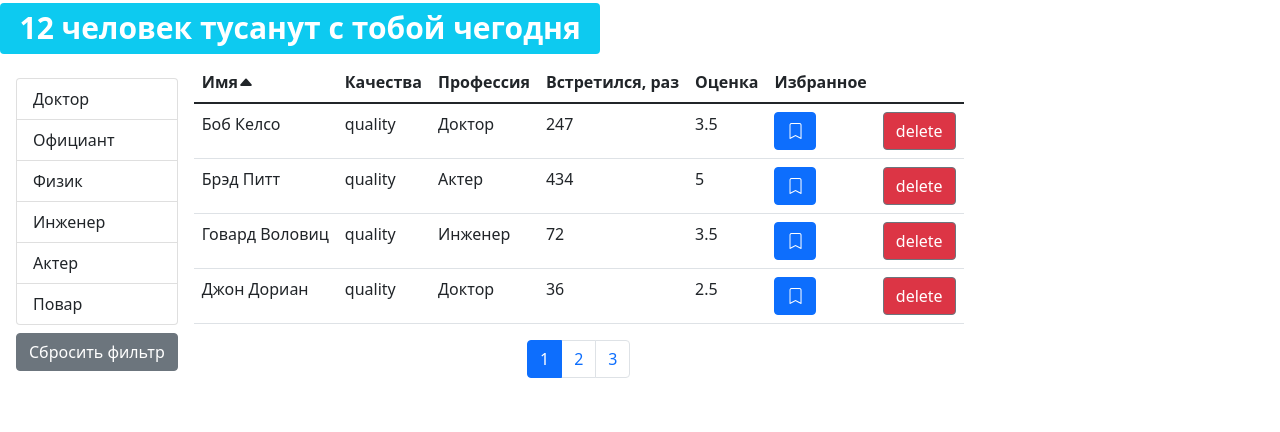
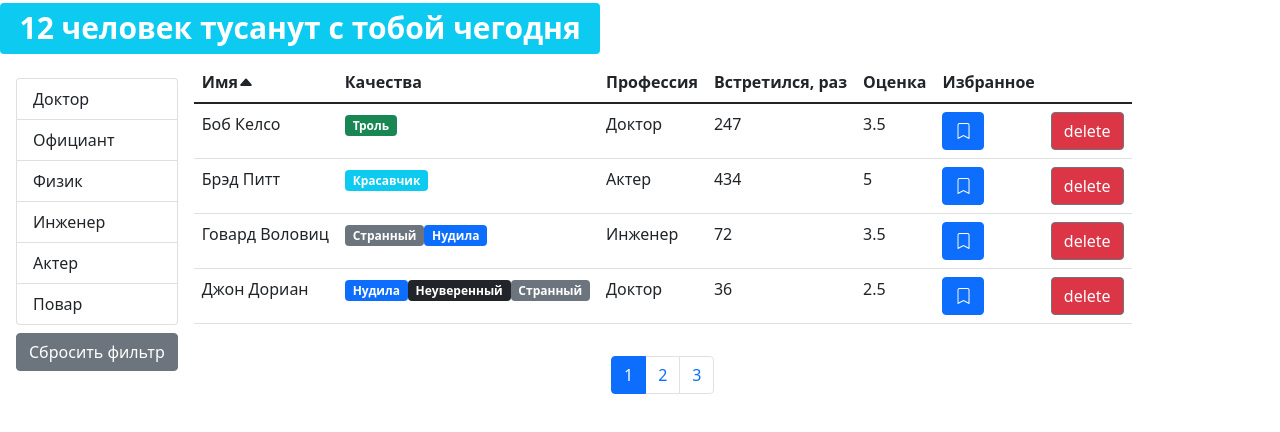
Before and after one commit to ildar-fl/lesson18, a React (Create React App) app in the folder fast-company/: page / in a window 1280 px wide. Shown: the top 432 px of the page. Built offline with nearby package versions, Linux system fonts and the light colour scheme.

Commit message:
feat: complete lesson

```diff
--- a/fast-company/src/App.jsx
+++ b/fast-company/src/App.jsx
@@ -1,36 +1,8 @@
-import React, { useState, useEffect } from "react";
+import React from "react";
 import Users from "./components/users";
-import api from "./api";
 
 const App = () => {
-    const [users, setUsers] = useState(null);
-
-    useEffect(() => {
-        api.users.fetchAll().then((data) => setUsers(data));
-    }, []);
-
-    const handleDelete = (userId) => {
-        setUsers((prev) => prev.filter(({ _id }) => userId !== _id));
-    };
-
-    const handleToggleFavorite = (userId) => {
-        const userIndex = users.findIndex(({ _id }) => _id === userId);
-        const { favorite } = users[userIndex];
-
-        const newUsers = [...users];
-        newUsers[userIndex].favorite = !favorite;
-        setUsers(newUsers);
-    };
-
-    return (
-        users && (
-            <Users
-                users={users}
-                onDelete={handleDelete}
-                onToggleFavorite={handleToggleFavorite}
-            />
-        )
-    );
+    return <Users />;
 };
 
 export default App;
--- /dev/null
+++ b/fast-company/src/components/table.jsx
@@ -0,0 +1,31 @@
+import React from "react";
+import PropTypes from "prop-types";
+import TableHeader from "./tableHeader";
+import TableBody from "./tableBody";
+
+const Table = ({ selectedSort, data, columns, onSort, children }) => {
+    return (
+        <table className="table">
+            {children || (
+                <React.Fragment>
+                    <TableHeader
+                        onSort={onSort}
+                        selectedSort={selectedSort}
+                        columns={columns}
+                    />
+                    <TableBody data={data} columns={columns} />
+                </React.Fragment>
+            )}
+        </table>
+    );
+};
+
+Table.propTypes = {
+    selectedSort: PropTypes.object,
+    data: PropTypes.array.isRequired,
+    columns: PropTypes.array,
+    onSort: PropTypes.func,
+    children: PropTypes.array
+};
+
+export default Table;
--- a/fast-company/src/components/users.jsx
+++ b/fast-company/src/components/users.jsx
@@ -10,22 +10,30 @@ import api from "../api";
 
 const pageSize = 4;
 
-const Users = ({ users: allUsers, ...rest }) => {
+const Users = () => {
     const [currentPage, setCurrentPage] = useState(1);
     const [selectedProf, setSelectedProf] = useState();
     const [professions, setProfessions] = useState();
     const [sortBy, setSortBy] = useState({ path: "name", order: "asc" });
-
-    const filteredUsers = selectedProf
-        ? allUsers.filter(({ profession: { _id } }) => selectedProf._id === _id)
-        : allUsers;
-    const countUses = filteredUsers.length;
-    const sortedUsers = _.orderBy(filteredUsers, [sortBy.path], [sortBy.order]);
-    const userCrop = paginate(sortedUsers, currentPage, pageSize);
+    const [users, setUsers] = useState(null);
 
     useEffect(() => {
+        api.users.fetchAll().then((data) => setUsers(data));
         api.professions.fetchAll().then((data) => setProfessions(data));
     }, []);
+
+    const handleDelete = (userId) => {
+        setUsers((prev) => prev.filter(({ _id }) => userId !== _id));
+    };
+
+    const handleToggleFavorite = (userId) => {
+        const userIndex = users.findIndex(({ _id }) => _id === userId);
+        const { favorite } = users[userIndex];
+
+        const newUsers = [...users];
+        newUsers[userIndex].favorite = !favorite;
+        setUsers(newUsers);
+    };
 
     const clearFilter = () => {
         setSelectedProf(null);
@@ -35,6 +43,17 @@ const Users = ({ users: allUsers, ...rest }) => {
         setSelectedProf(nextProf);
         setCurrentPage(1);
     };
+
+    if (!users) {
+        return "loading";
+    }
+
+    const filteredUsers = selectedProf
+        ? users.filter(({ profession: { _id } }) => selectedProf._id === _id)
+        : users;
+    const countUses = filteredUsers.length;
+    const sortedUsers = _.orderBy(filteredUsers, [sortBy.path], [sortBy.order]);
+    const userCrop = paginate(sortedUsers, currentPage, pageSize);
 
     return (
         <React.Fragment>
@@ -62,7 +81,8 @@ const Users = ({ users: allUsers, ...rest }) => {
                                 users={userCrop}
                                 currentSort={sortBy}
                                 onSort={setSortBy}
-                                {...rest}
+                                onDelete={handleDelete}
+                                onToggleFavorite={handleToggleFavorite}
                             />
                             <div className="d-flex justify-content-center">
                                 <Paginator
--- a/fast-company/src/components/usersTable.jsx
+++ b/fast-company/src/components/usersTable.jsx
@@ -1,8 +1,8 @@
 import React from "react";
 import PropTypes from "prop-types";
-import TableHeader from "./tableHeader";
-import TableBody from "./tableBody";
 import BookMark from "./bookmark";
+import Qualitie from "./qualitie";
+import Table from "./table";
 
 const UsersTable = ({
     users,
@@ -14,7 +14,10 @@ const UsersTable = ({
 }) => {
     const columns = {
         name: { path: "name", name: "Имя" },
-        quality: { name: "Качества", component: "quality" },
+        quality: {
+            name: "Качества",
+            component: ({ qualities }) => qualities.map(Qualitie)
+        },
         profession: { path: "profession.name", name: "Профессия" },
         completedMeetings: {
             path: "completedMeetings",
@@ -47,12 +50,12 @@ const UsersTable = ({
 
     return (
         <table className="table">
-            <TableHeader
+            <Table
+                selectedSort={currentSort}
+                data={users}
+                columns={columns}
                 onSort={onSort}
-                selectedSort={currentSort}
-                columns={columns}
             />
-            <TableBody data={users} columns={columns} />
         </table>
     );
 };
```
